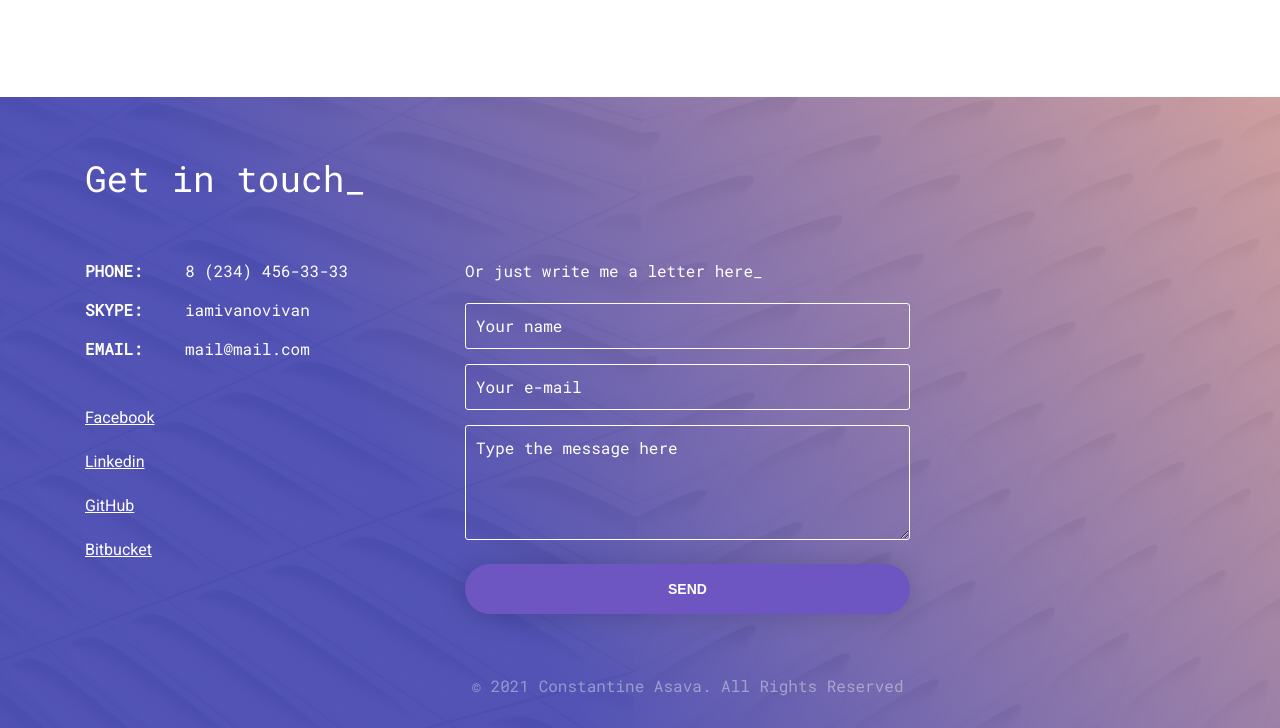
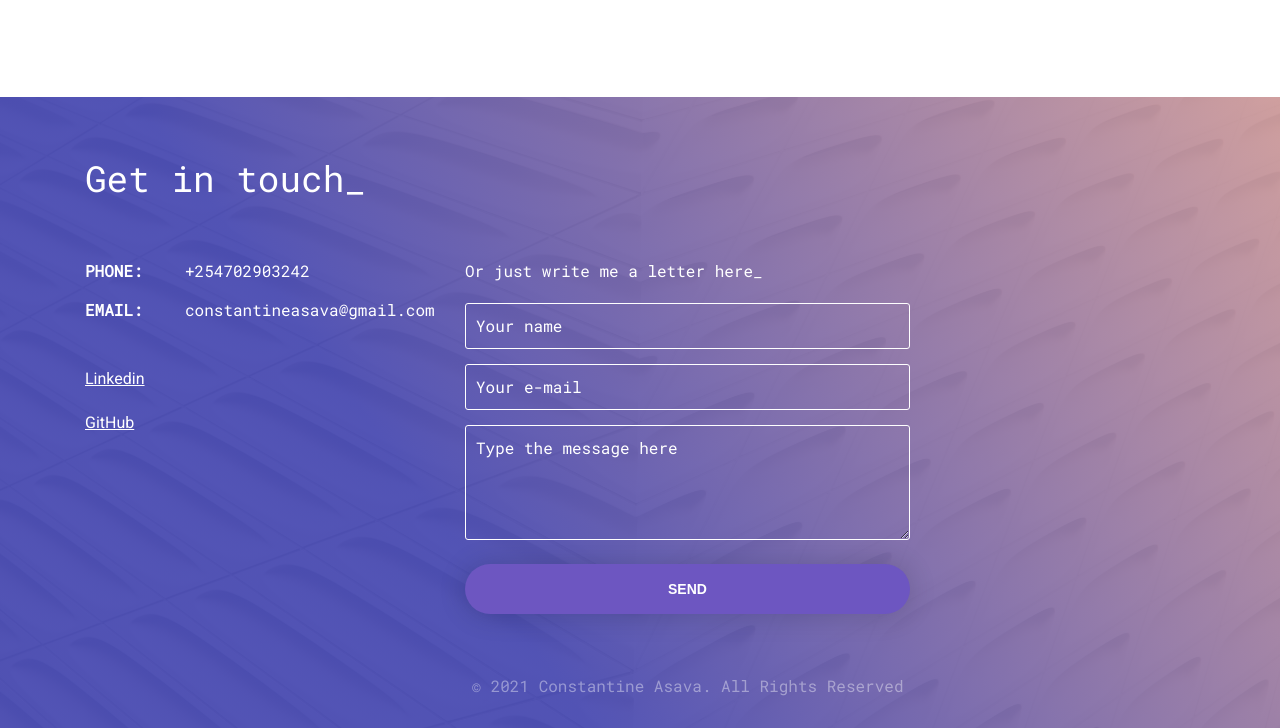
Before and after one commit to asirvex/devportfolio, a plain HTML site: page index.html in a window 1280 px wide. Shown: the part 5223-5951 px from the top of the page. Drawn offline with Linux system fonts and the light colour scheme.

Commit message:
add social links

```diff
--- a/index.html
+++ b/index.html
@@ -590,19 +590,15 @@
           <div class="contacts__list">
             <dl class="contact-list">
               <dt>Phone:</dt>
-              <dd><a href="tel:82344563333">8 (234) 456-33-33</a></dd>
-              <dt>Skype:</dt>
-              <dd><a href="skype:iamivanovivan">iamivanovivan</a></dd>
+              <dd><a href="tel:82344563333">+254702903242</a></dd>
               <dt>Email:</dt>
-              <dd><a href="mailto:mail@mail.com">mail@mail.com</a></dd>
+              <dd><a href="mailto:constantineasava@gmail.com" target="_blank">constantineasava@gmail.com</a></dd>
             </dl>
           </div>
           <div class="contacts__social">
             <ul>
-              <li><a href="#">Facebook</a></li>
-              <li><a href="#">Linkedin</a></li>
-              <li><a href="#">GitHub</a></li>
-              <li><a href="#">Bitbucket</a></li>
+              <li><a href="https://www.linkedin.com/in/constantine-asava-9b34b616a/">Linkedin</a></li>
+              <li><a href="https://github.com/asirvex/">GitHub</a></li>
             </ul>
           </div>
         </div>
```
